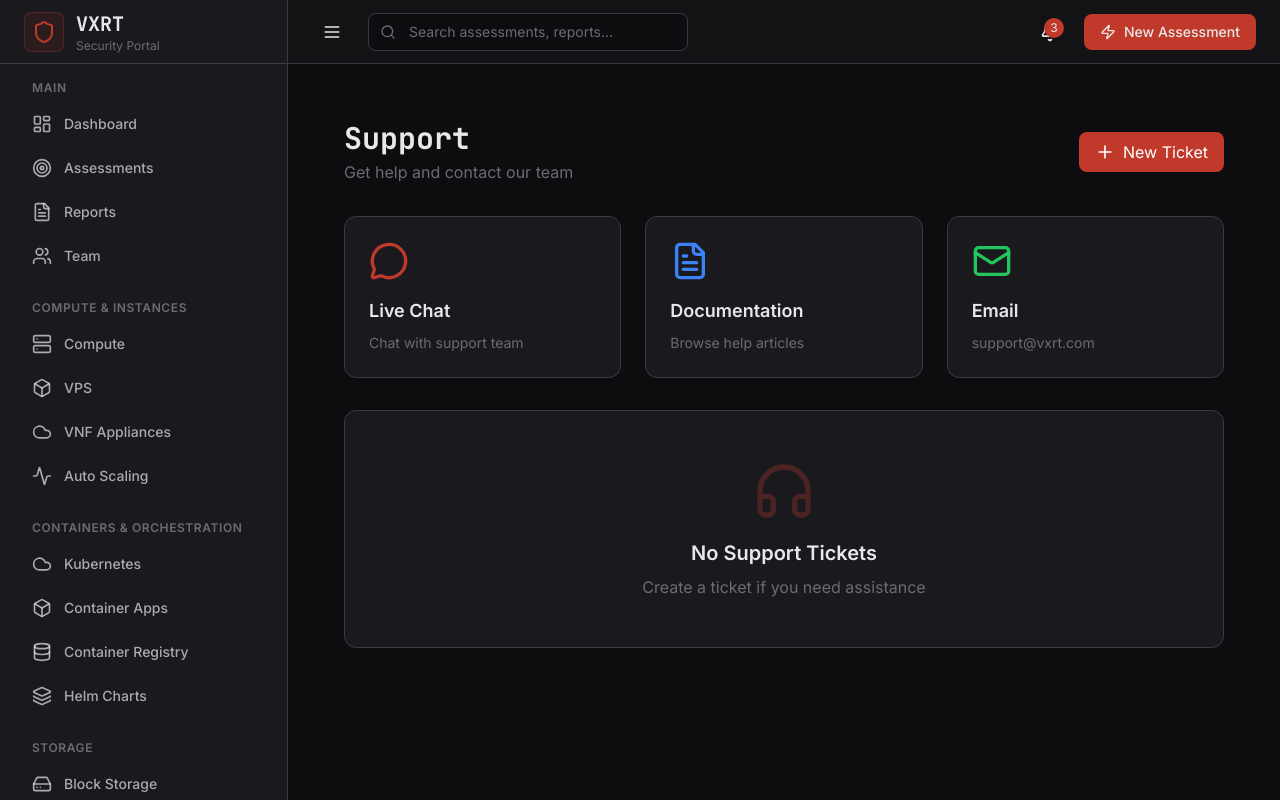
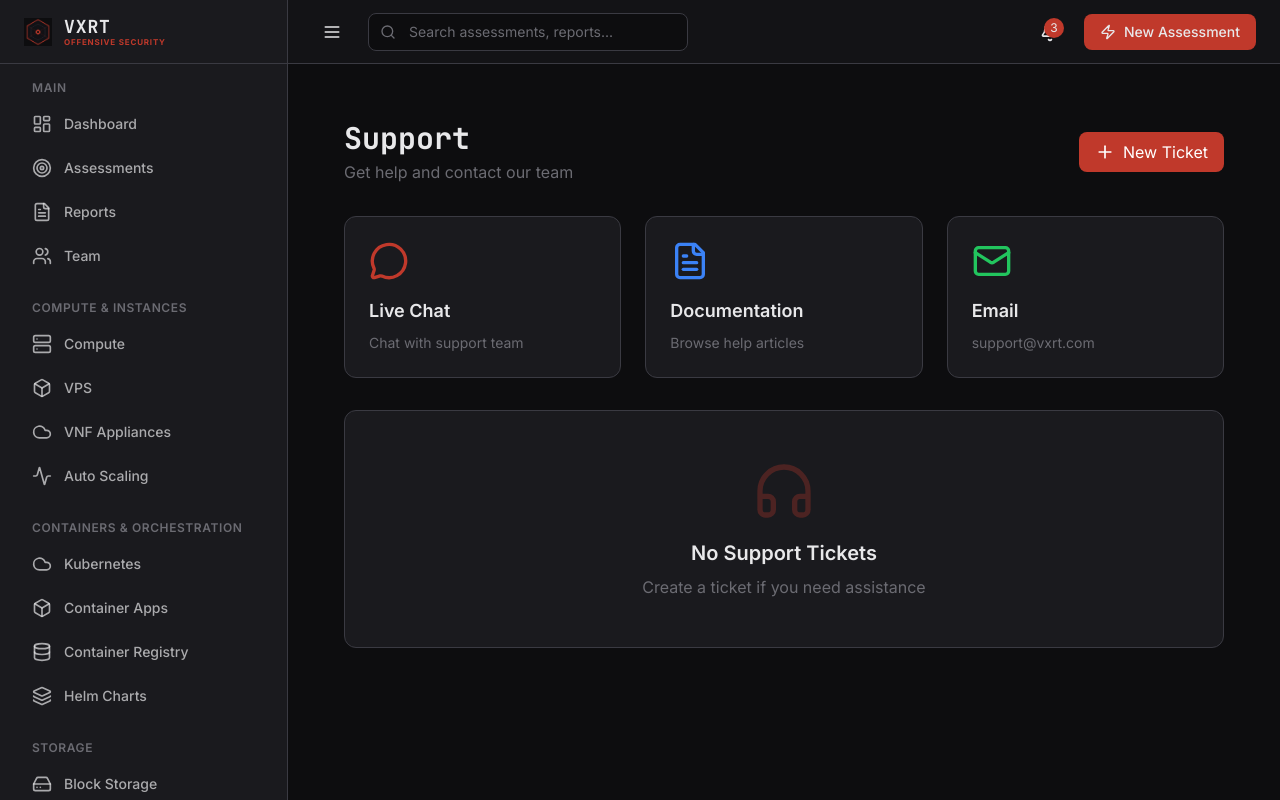
Before and after one commit to lily0ng/VXRT, a React (Vite) app: page /portal/support in a window 1280 px wide. Shown: the top 800 px of the page. Built offline with nearby package versions, Linux system fonts and the light colour scheme.

Commit message:
portal in dashbaord in logo add

```diff
--- a/src/portal/components/PortalLayout.tsx
+++ b/src/portal/components/PortalLayout.tsx
@@ -1,6 +1,7 @@
 import { useState } from 'react';
 import { Link, useLocation, useNavigate } from 'react-router-dom';
 import { motion, AnimatePresence } from 'framer-motion';
+import { VXRTLogo } from '../../components/shared/VXRTLogo';
 import {
   Shield,
   LayoutDashboard,
@@ -183,13 +184,7 @@ export function PortalLayout({ children }: PortalLayoutProps) {
         {/* Logo */}
         <div className="h-16 flex items-center px-6 border-b border-steel-gray flex-shrink-0">
           <Link to="/portal" className="flex items-center gap-3">
-            <div className="w-10 h-10 bg-exploit-red/10 border border-exploit-red/30 rounded-lg flex items-center justify-center">
-              <Shield className="w-6 h-6 text-exploit-red" />
-            </div>
-            <div>
-              <span className="text-xl font-heading font-bold text-ghost-white">VXRT</span>
-              <span className="text-xs text-muted-gray block">Security Portal</span>
-            </div>
+            <VXRTLogo className="h-10" />
           </Link>
         </div>
 
--- a/src/portal/pages/Dashboard.tsx
+++ b/src/portal/pages/Dashboard.tsx
@@ -16,6 +16,7 @@ import {
   Calendar,
   ChevronRight
 } from 'lucide-react';
+import { VXRTLogo } from '../../components/shared/VXRTLogo';
 import {
   dashboardStats,
   recentAssessments,
@@ -52,9 +53,12 @@ export function Dashboard() {
         animate={{ opacity: 1, y: 0 }}
         className="flex flex-col md:flex-row md:items-center md:justify-between gap-4"
       >
-        <div>
-          <h1 className="text-3xl font-heading font-bold text-ghost-white">Dashboard</h1>
-          <p className="text-muted-gray">Welcome back, Admin. Here's your security overview.</p>
+        <div className="flex items-center gap-4">
+          <VXRTLogo className="h-10" />
+          <div>
+            <h1 className="text-3xl font-heading font-bold text-ghost-white">Dashboard</h1>
+            <p className="text-muted-gray">Welcome back, Admin. Here's your security overview.</p>
+          </div>
         </div>
         <div className="flex items-center gap-3">
           <span className="text-sm text-muted-gray">Last updated: Just now</span>
```
